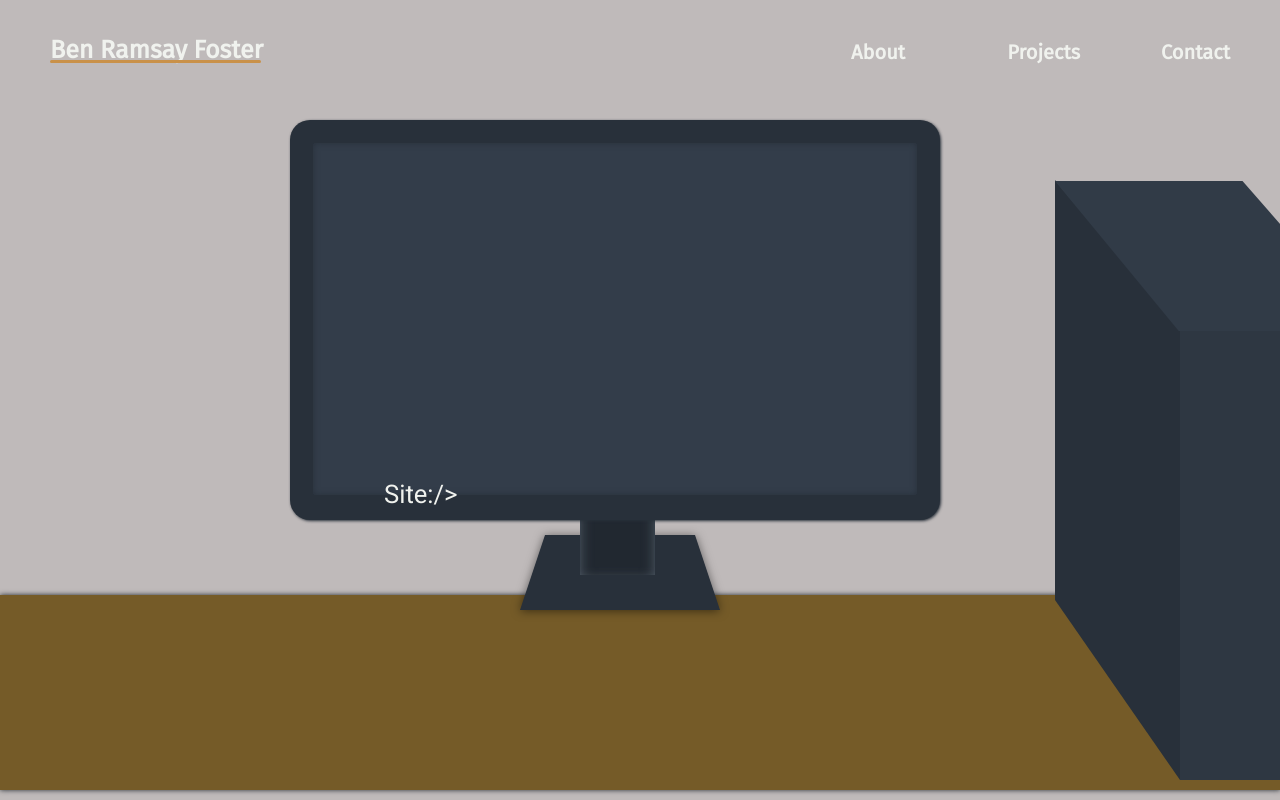
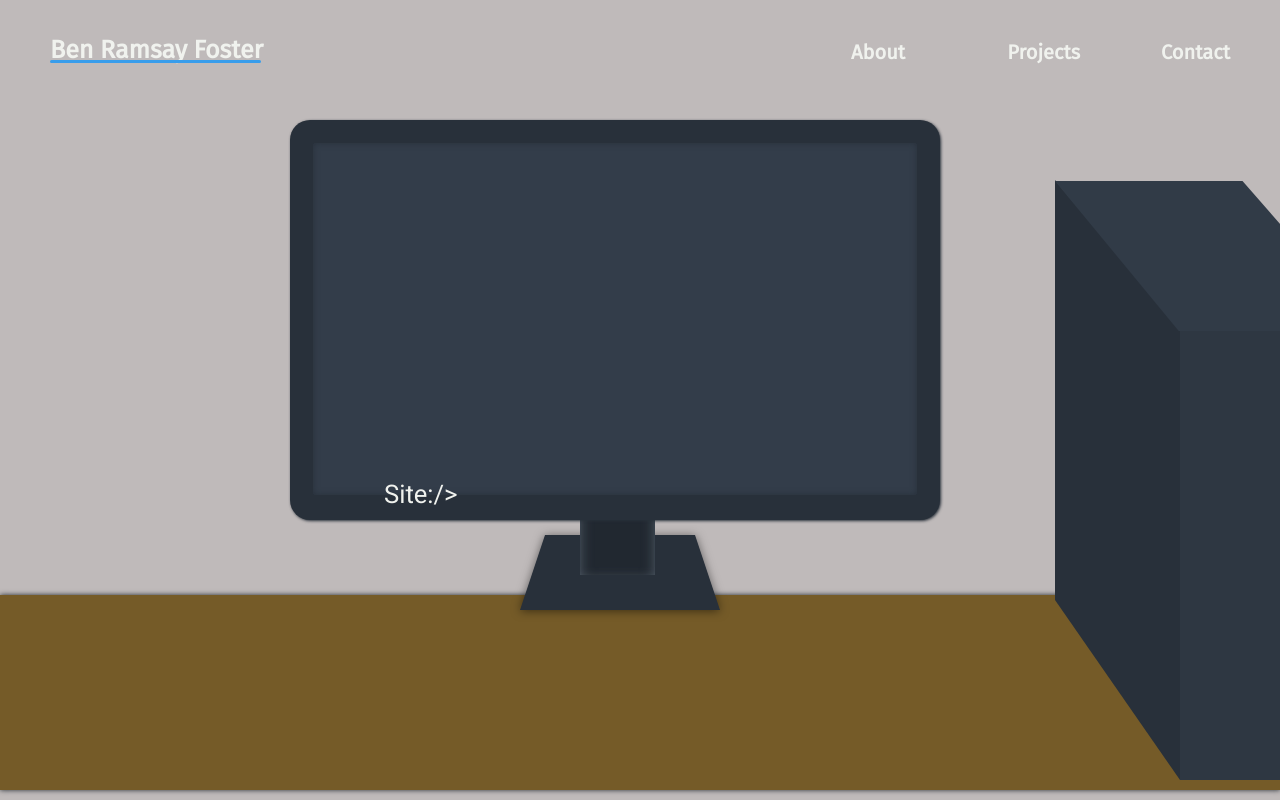
Before and after one commit to BenRF/Site, a PHP site: page /home.php in a window 1280 px wide. Run offline with PHP 8.4, Linux system fonts and the light colour scheme.

Commit message:
New highlight color tested

```diff
--- a/styles.css
+++ b/styles.css
@@ -29,7 +29,7 @@ div.detached {
 }
 div.scroll {
 	border-style: solid;
-	border-color: #c99149;
+	border-color: #389deb;
 	border-width: 0px 0px 3px 0px;
 	position: absolute;
 	border-radius: 2px;
```
